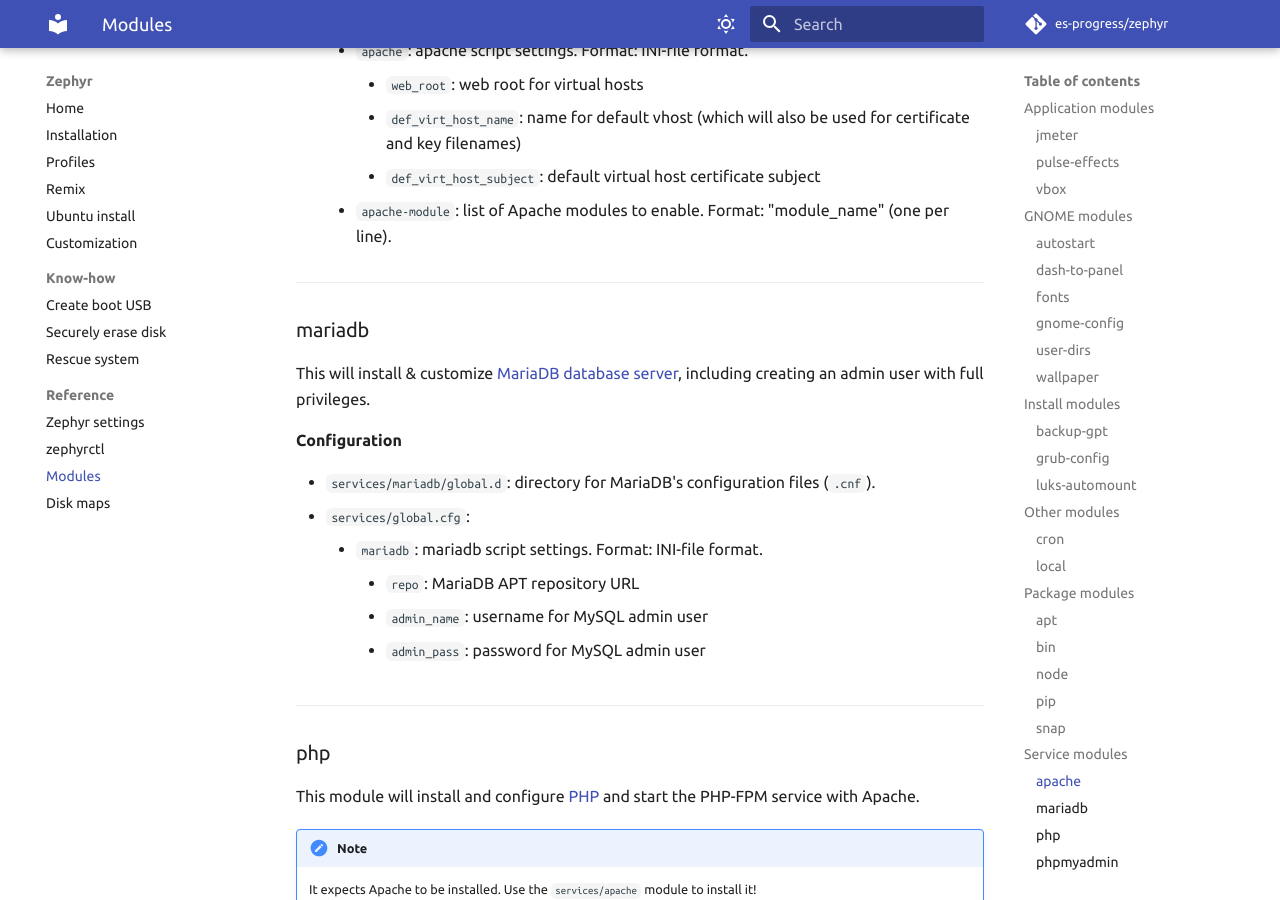
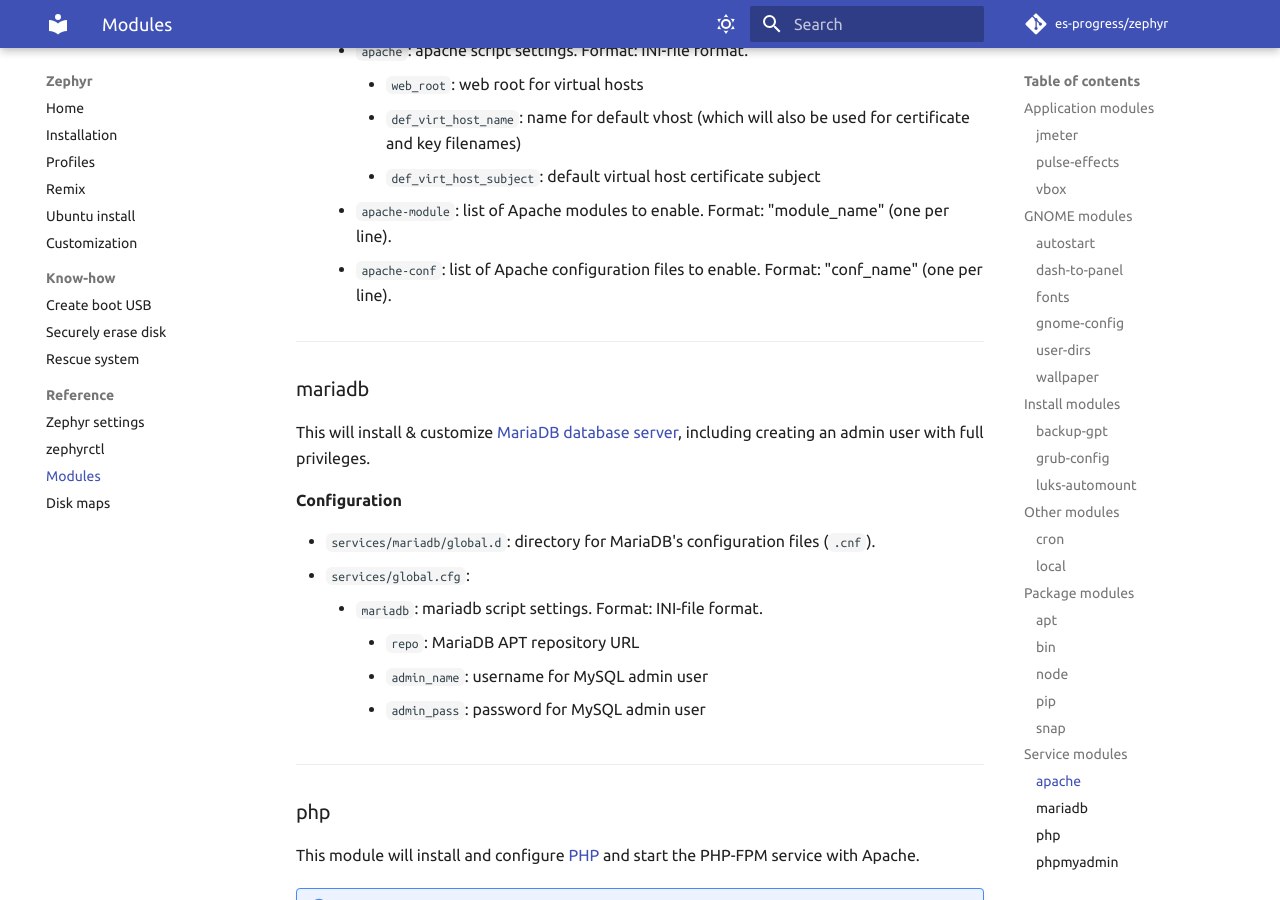
Before and after one commit to es-progress/zephyr, an MkDocs documentation site: the page built from docs/reference/modules.md, in a window 1280 px wide and 900 px high, scrolled down 8697 px. Built offline with MkDocs 1.6.1 and Material for MkDocs 9.7.7, drawn with Linux system fonts in a browser that asks for light colours; emoji names are drawn with the system emoji font; comment, search, counter and statistics services are not loaded.

Commit message:
customize/services/apache: add apache-conf settings

```diff
--- a/docs/reference/modules.md
+++ b/docs/reference/modules.md
@@ -329,6 +329,7 @@ The module is for installation and the configuration of the [Apache web server](
         - `def_virt_host_name`: name for default vhost (which will also be used for certificate and key filenames)
         - `def_virt_host_subject`: default virtual host certificate subject
     - `apache-module`: list of Apache modules to enable. Format: "module_name" (one per line).
+    - `apache-conf`: list of Apache configuration files to enable. Format: "conf_name" (one per line).
 
 ---
 
```
Also changed, not shown: 3 other files.
